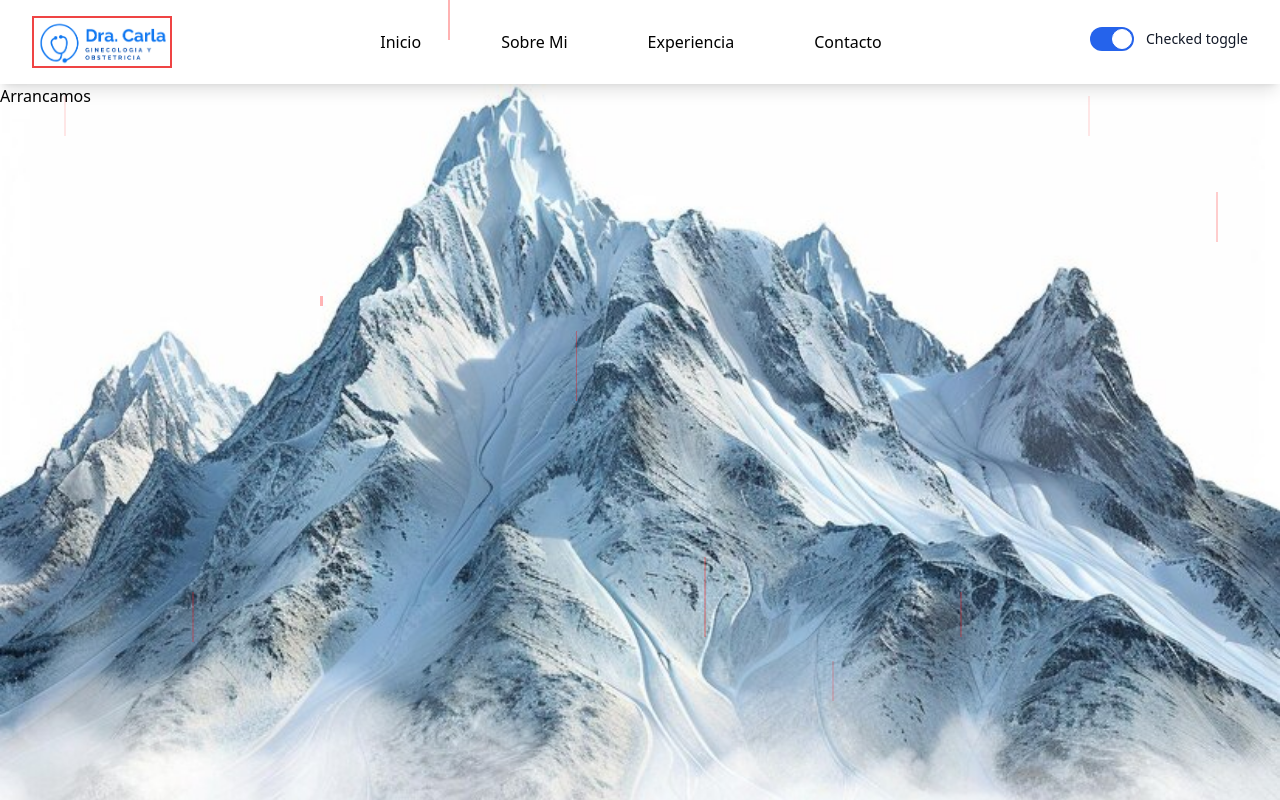
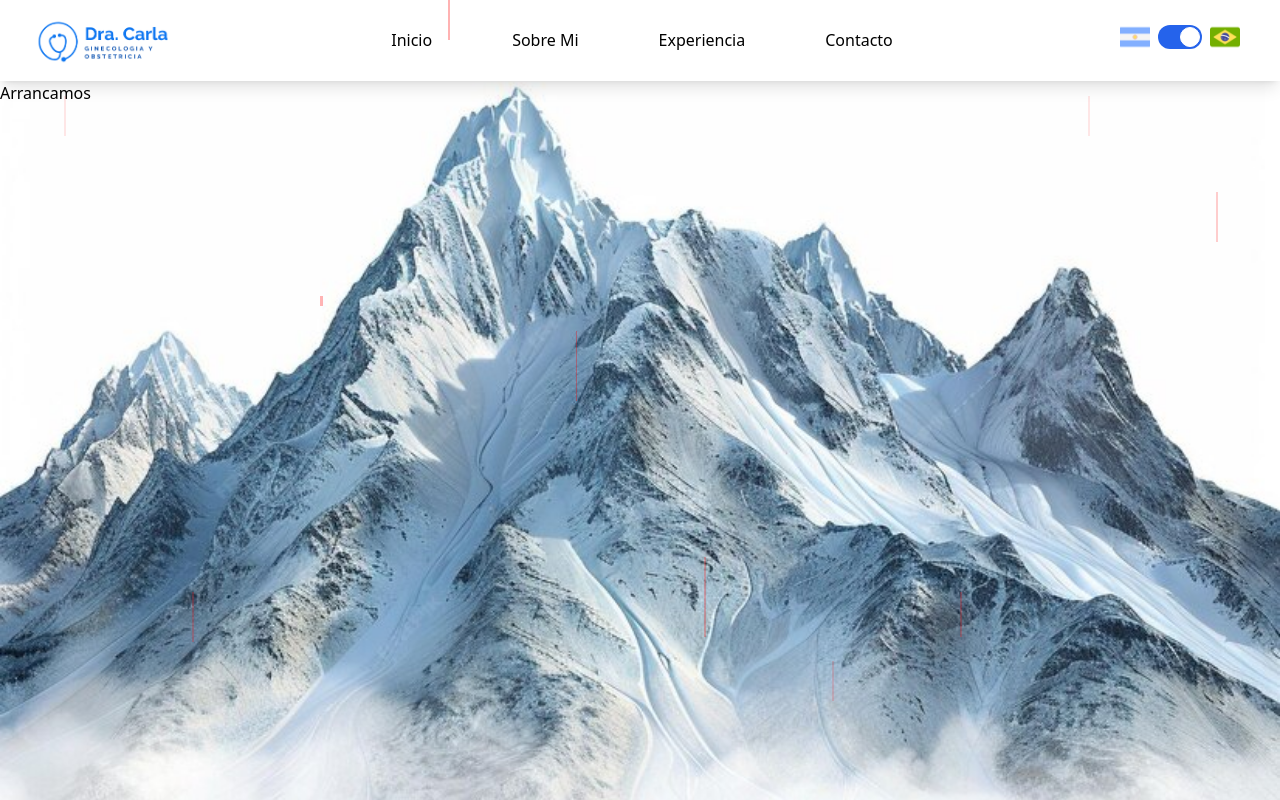
Before and after one commit to ArielGnz/cg-page, a React (Vite) app: page / in a window 1280 px wide. Built offline with nearby package versions, Linux system fonts and the light colour scheme.

Commit message:
nav terminado sin funcionalidad

```diff
--- a/src/Header/NavBar.jsx
+++ b/src/Header/NavBar.jsx
@@ -1,27 +1,16 @@
 import { useState } from "react";
 import React from "react";
-import { FaBars } from "react-icons/fa";
-
-import { IoMdClose } from "react-icons/io";
-
-import { FiUser } from "react-icons/fi";
-import { RiShutDownLine, RiVideoUploadLine } from "react-icons/ri";
 import logo from "../assets/Dr.png";
+import argentina from "../assets/argentina.png";
+import brasil from "../assets/brasil.png";
 
 export const NavBar = () => {
   const [menuOpen, setMenuOpen] = useState(false);
-  const [dropdownOpen, setDropdownOpen] = useState(false);
-  const toggleMenu = () => {
-    setMenuOpen(!menuOpen);
-  };
-  const toggleDropdown = () => {
-    setDropdownOpen(!dropdownOpen);
-  };
 
   return (
     <nav className="bg-white shadow-lg w-full flex justify-between items-center mx-auto py-4 md:px-8 ">
       <div>
-        <img src={logo} alt="" className="w-[140px] border-2 border-red-500" />
+        <img src={logo} alt="" className="w-[140px]" />
       </div>
 
       <div>
@@ -35,57 +24,12 @@ export const NavBar = () => {
 
       <div>
         <label class="inline-flex items-center cursor-pointer">
+          <img src={argentina} className="w-[30px] h-[30px] mx-2" alt="" />
           <input type="checkbox" value="" class="sr-only peer" checked />
           <div class="relative w-11 h-6 bg-gray-200 rounded-full peer peer-focus:ring-4 peer-focus:ring-blue-300 dark:peer-focus:ring-blue-800 dark:bg-gray-700 peer-checked:after:translate-x-full rtl:peer-checked:after:-translate-x-full peer-checked:after:border-white after:content-[''] after:absolute after:top-0.5 after:start-[2px] after:bg-white after:border-gray-300 after:border after:rounded-full after:h-5 after:w-5 after:transition-all dark:border-gray-600 peer-checked:bg-blue-600"></div>
-          <span class="ms-3 text-sm font-medium text-gray-900 dark:text-gray-300">
-            Checked toggle
-          </span>
+          <img src={brasil} className="w-[30px] h-[30px] mx-2" alt="" />
         </label>
       </div>
-      {/* <button
-        onClick={toggleMenu}
-        className="text-2xl md:hidden block text-slate-800 me-2 focus:outline-none"
-      >
-        {menuOpen ? <IoMdClose /> : <FaBars />}
-      </button>
-      <div
-        className={`w-full md:flex md:items-center md:justify-between transform transition-all duration-300 ease-in-out ${
-          menuOpen ? "max-h-screen opacity-100" : "max-h-0 opacity-0"
-        } md:opacity-100 md:max-h-full md:flex-grow overflow-visible`}
-      >
-        <div className="flex-grow flex justify-center mt-2  w-full md:w-auto"></div>
-        <div className="relative flex flex-col md:flex-row items-center me-3 md:space-x-2 mt-4 md:mt-0">
-          <div
-            onClick={toggleDropdown}
-            className="flex items-center cursor-pointer space-x-1"
-          ></div>
-          {dropdownOpen && (
-            <div className="absolute top-full right-0 bg-white shadow-md rounded-lg w-48 py-2 mt-2 z-50 text-sm">
-              <a
-                href="#"
-                className="flex items-center px-4 py-2 hover:bg-gray-100"
-              >
-                <FiUser className="mr-2" />
-                Profile
-              </a>
-              <a
-                href="#"
-                className="flex items-center px-4 py-2 hover:bg-gray-100"
-              >
-                <RiVideoUploadLine className="mr-2" />
-                Upload Reel
-              </a>
-              <a
-                href="#"
-                className="flex items-center px-4 py-2 hover:bg-gray-100"
-              >
-                <RiShutDownLine className="mr-2 text-red-500" />
-                Logout
-              </a>
-            </div>
-          )}
-        </div>
-      </div> */}
     </nav>
   );
 };
```
Also changed, not shown: src/assets/argentina.png (added), src/assets/brasil.png (added).
